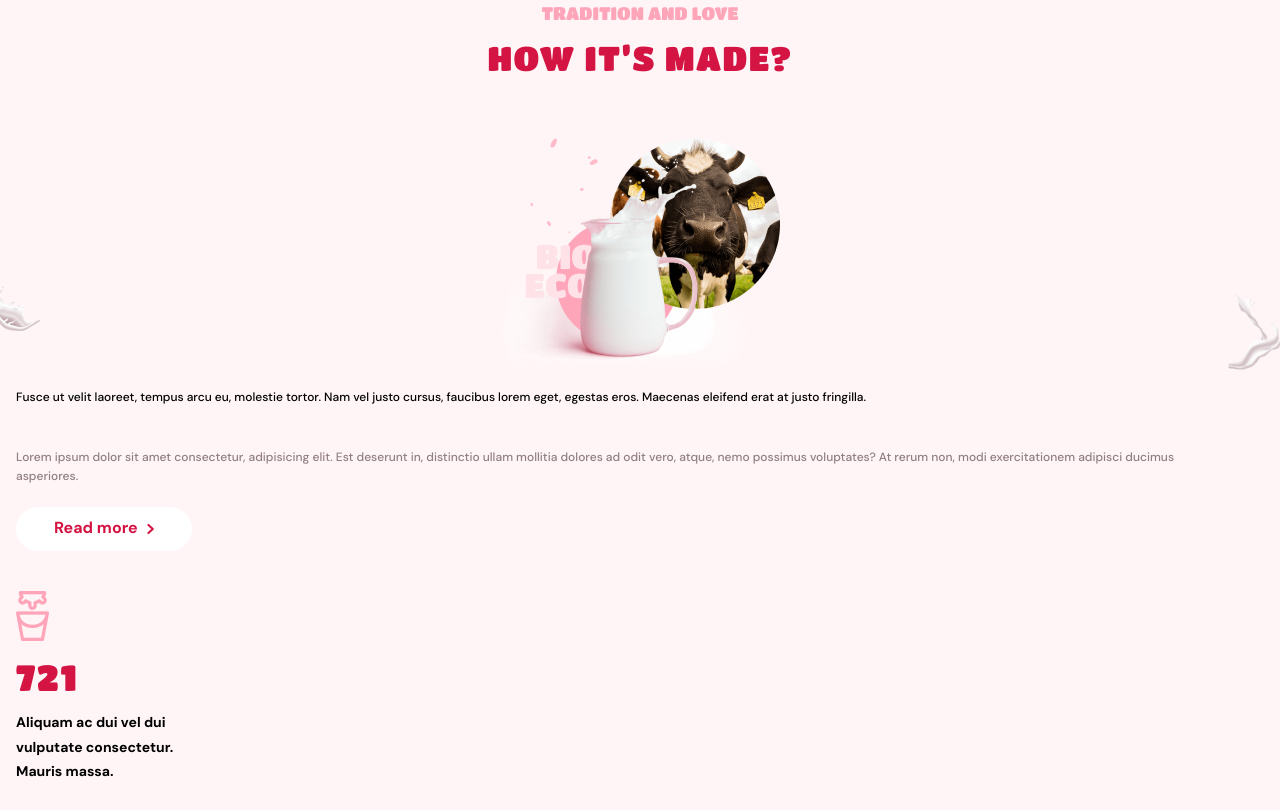
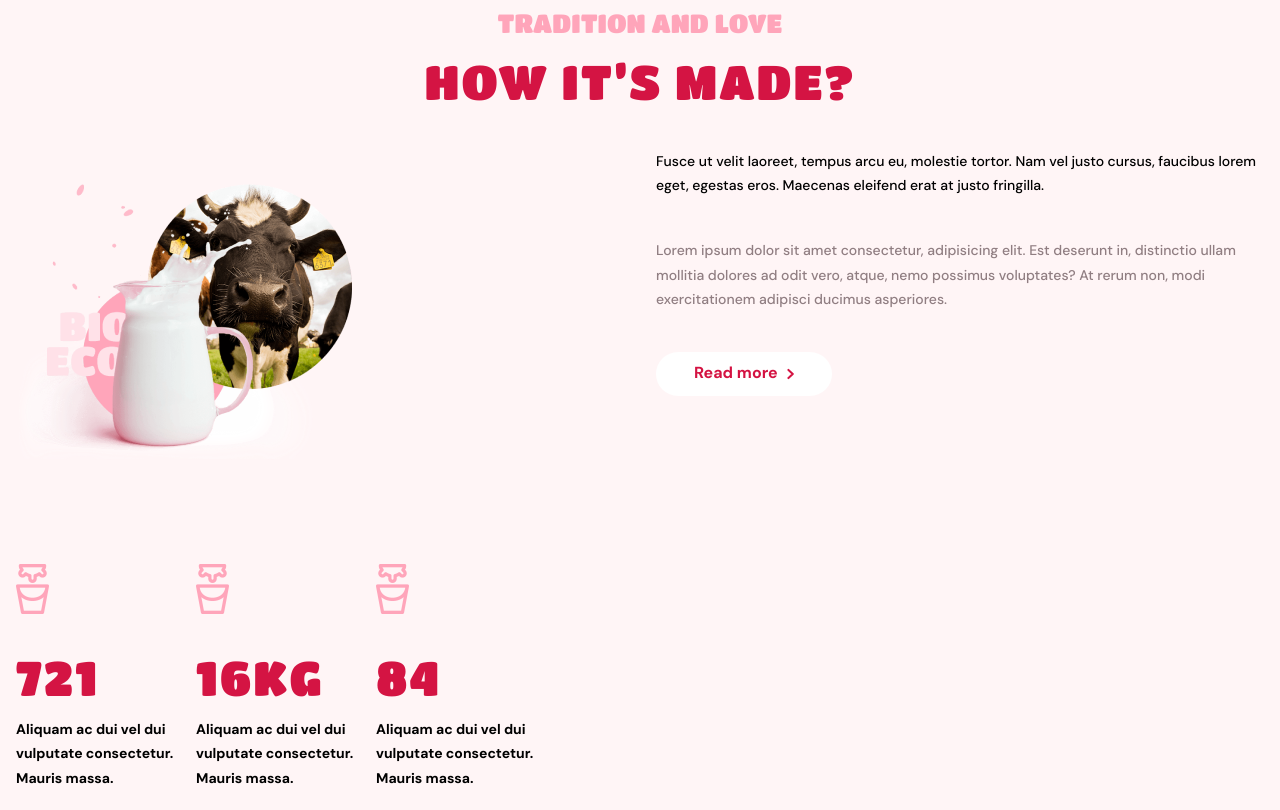
Before and after one commit to SeregaDS/project_, a plain HTML site: page index.html in a window 1280 px wide. Shown: the part 1190-2000 px from the top of the page. Drawn offline with Linux system fonts and the light colour scheme.

Commit message:
add advantages tablet

```diff
--- a/index.html
+++ b/index.html
@@ -176,17 +176,18 @@
       <div class="container">
         <p class="about__label">tradition and love</p>
         <h2 class="about__title">how it’s made?</h2>
+        <div class="about__wrap">
           <div class="about__pic"></div>
-
+          <div class="about__container">
             <p class="about__description">
-          Fusce ut velit laoreet, tempus arcu eu, molestie tortor. Nam vel justo cursus, faucibus
-          lorem eget, egestas eros. Maecenas eleifend erat at justo fringilla.
+              Fusce ut velit laoreet, tempus arcu eu, molestie tortor. Nam vel justo cursus,
+              faucibus lorem eget, egestas eros. Maecenas eleifend erat at justo fringilla.
             </p>
 
             <p class="about__text">
               Lorem ipsum dolor sit amet consectetur, adipisicing elit. Est deserunt in, distinctio
-          ullam mollitia dolores ad odit vero, atque, nemo possimus voluptates? At rerum non, modi
-          exercitationem adipisci ducimus asperiores.
+              ullam mollitia dolores ad odit vero, atque, nemo possimus voluptates? At rerum non,
+              modi exercitationem adipisci ducimus asperiores.
             </p>
             <button class="about__btn" type="button">
               <span class="about__btn-meta">Read more</span>
@@ -194,6 +195,8 @@
                 <use href="./images/icons.svg#icon-btn-icon"></use>
               </svg>
             </button>
+          </div>
+        </div>
       </div>
     </section>
     <section class="advantages" id="advantages">
--- a/scss/components/_about.scss
+++ b/scss/components/_about.scss
@@ -115,3 +115,53 @@
 .about__btn-icon {
   stroke: #d41342;
 }
+
+@media screen and (min-width: 768px) {
+  .about {
+    padding-top: 20px;
+    padding-bottom: 40px;
+    &::after {
+      opacity: 0;
+    }
+
+    &::before {
+      opacity: 0;
+    }
+  }
+
+  .about__label {
+    margin-bottom: 16px;
+    font-size: 26px;
+  }
+  .about__title {
+    margin-bottom: 40px;
+    font-size: 48px;
+  }
+
+  .about__description {
+    padding-right: 0;
+    font-size: 14px;
+    line-height: 1.76;
+  }
+
+  .about__text {
+    margin-bottom: 40px;
+    padding-right: 0;
+    font-size: 14px;
+    line-height: 1.76;
+    color: $main-text-color;
+  }
+
+  .about__wrap {
+    display: grid;
+    gap: 32px;
+    grid-template-columns: repeat(2, 1fr);
+  }
+
+  .about__pic {
+    background-image: url('../images/howitmadetablet1x.png');
+    background-position: left;
+    width: 100%;
+    height: 335px;
+  }
+}
--- a/scss/components/_advantages.scss
+++ b/scss/components/_advantages.scss
@@ -2,6 +2,7 @@
   padding-top: 20px;
   padding-bottom: 40px;
   background-color: $bgc-main-color;
+  width: 100vw;
 }
 .advantages__title {
   @extend %visually-hidden;
@@ -43,6 +44,29 @@
 .advantages__description {
   margin-top: 13px;
   font-weight: 700;
-  font-size: 14px;
+  font-size: 12px;
   line-height: 1.74;
 }
+
+@media screen and (min-width: 768px) {
+  .advantages {
+    padding-top: 40px;
+  }
+
+  .advantages__list {
+    display: flex;
+  }
+
+  .advantages__item {
+    margin-bottom: 0;
+  }
+
+  .advantages__text {
+    margin-top: 36px;
+    font-size: 48px;
+  }
+
+  .advantages__description {
+    font-size: 14px;
+  }
+}
--- a/scss/components/_products.scss
+++ b/scss/components/_products.scss
@@ -141,6 +141,15 @@
     padding-bottom: 60px;
   }
 
+  .products__label {
+    font-size: 26px;
+  }
+
+  .products__title {
+    margin-bottom: 16px;
+    font-size: 48px;
+  }
+
   .products__wrap {
     padding-top: 32px;
   }
@@ -159,9 +168,6 @@
     }
   }
 
-  .products__title {
-    margin-bottom: 16px;
-  }
   .products__description {
     padding-left: 32px;
     padding-right: 32px;
```
Also changed, not shown: css/main.css, css/main.min.css, images/howitmadetablet1x.png (added), 2 other files. Lines whose indentation alone changed are shown as unchanged.
